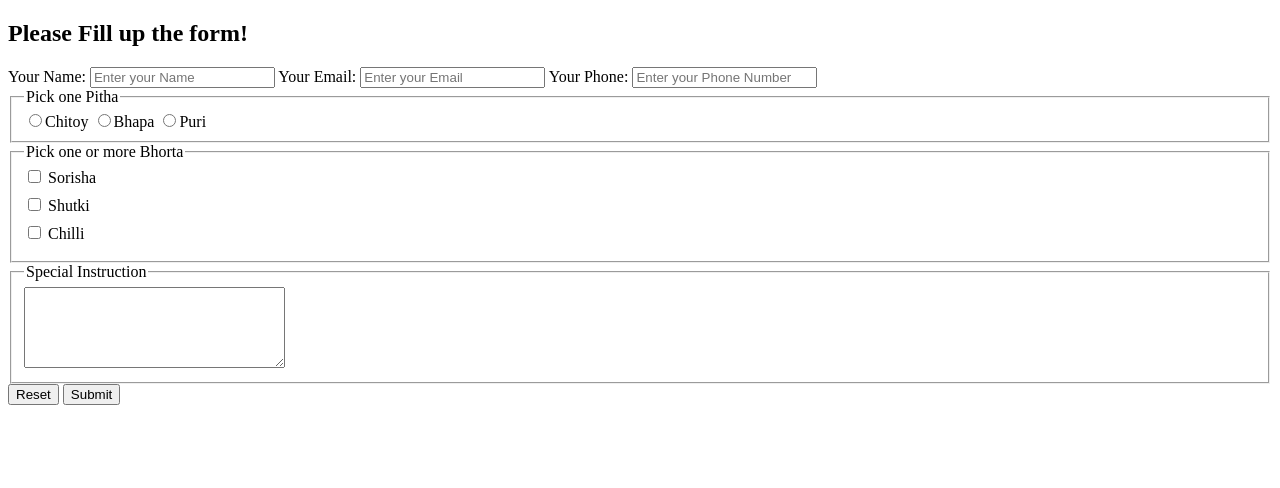
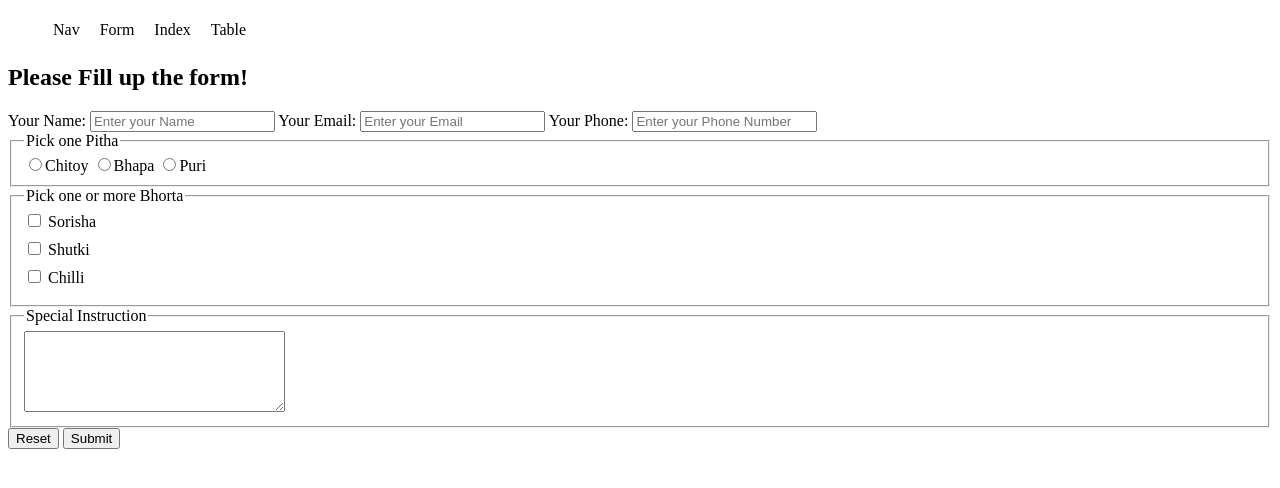
Before and after one commit to Shaikat0079/html-five, a plain HTML site: page form.html in a window 1280 px wide. Drawn offline with Linux system fonts and the light colour scheme.

Commit message:
Added Nav

```diff
--- a/form.html
+++ b/form.html
@@ -14,9 +14,17 @@
         margin-bottom: 8px; /* Space between items */
       }
     </style>
+    <link rel="stylesheet" href="./styles/nav.css">
   </head>
   <body>
-    <header></header>
+    <header>
+        <nav><ul>
+            <li><a href="nav.html">Nav</a></li>
+            <li><a href="form.html">Form</a></li>
+            <li><a href="index.html">Index</a></li>
+            <li><a href="table.html">Table</a></li>
+        </ul></nav>
+    </header>
     <main>
       <section>
         <h2>Please Fill up the form!</h2>
--- /dev/null
+++ b/styles/nav.css
@@ -0,0 +1,18 @@
+nav > ul{
+    display: flex;
+}
+
+nav li{
+    list-style: none;
+    margin-right: 10px;
+    padding: 5px;
+}
+
+nav li:hover{
+    background-color: lightpink;
+}
+
+nav li a{
+    text-decoration: none;
+    color: black;
+}
```
Also changed, not shown: nav.html (added, +19 -0 lines), table.html (+9 -0 lines).
